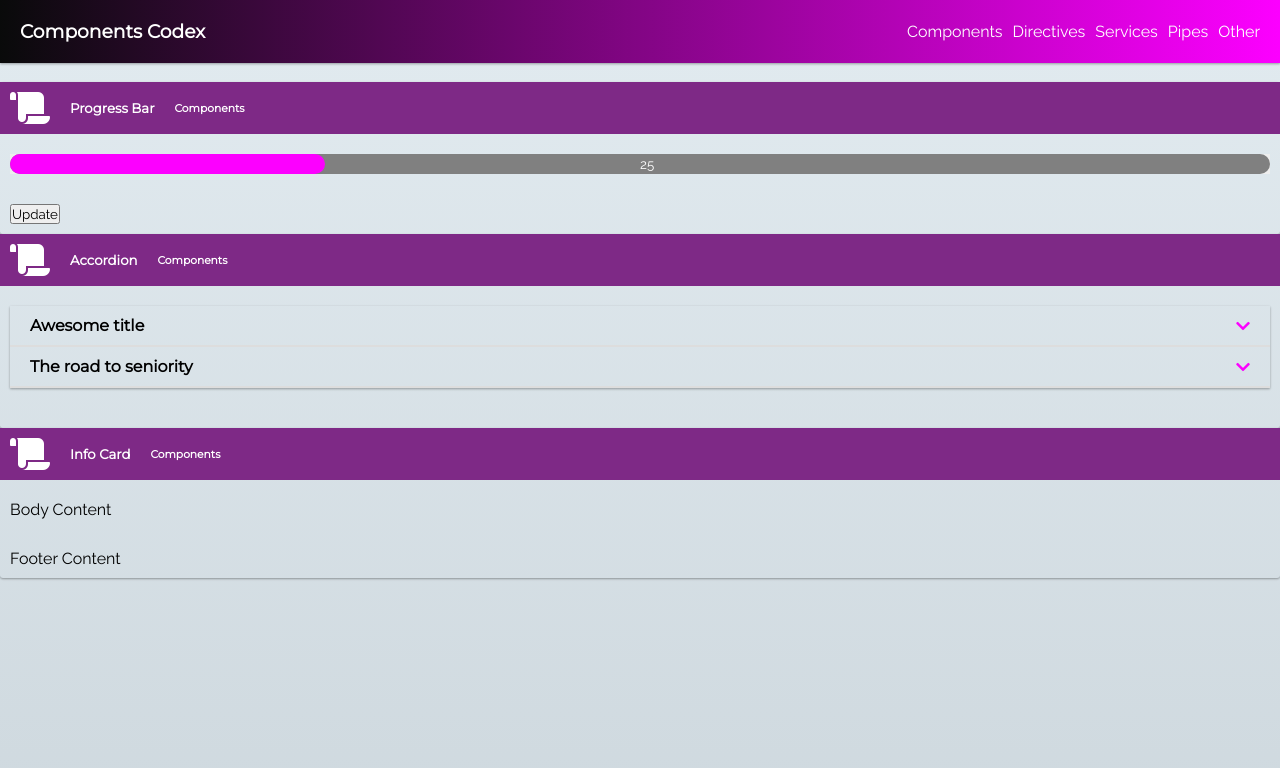
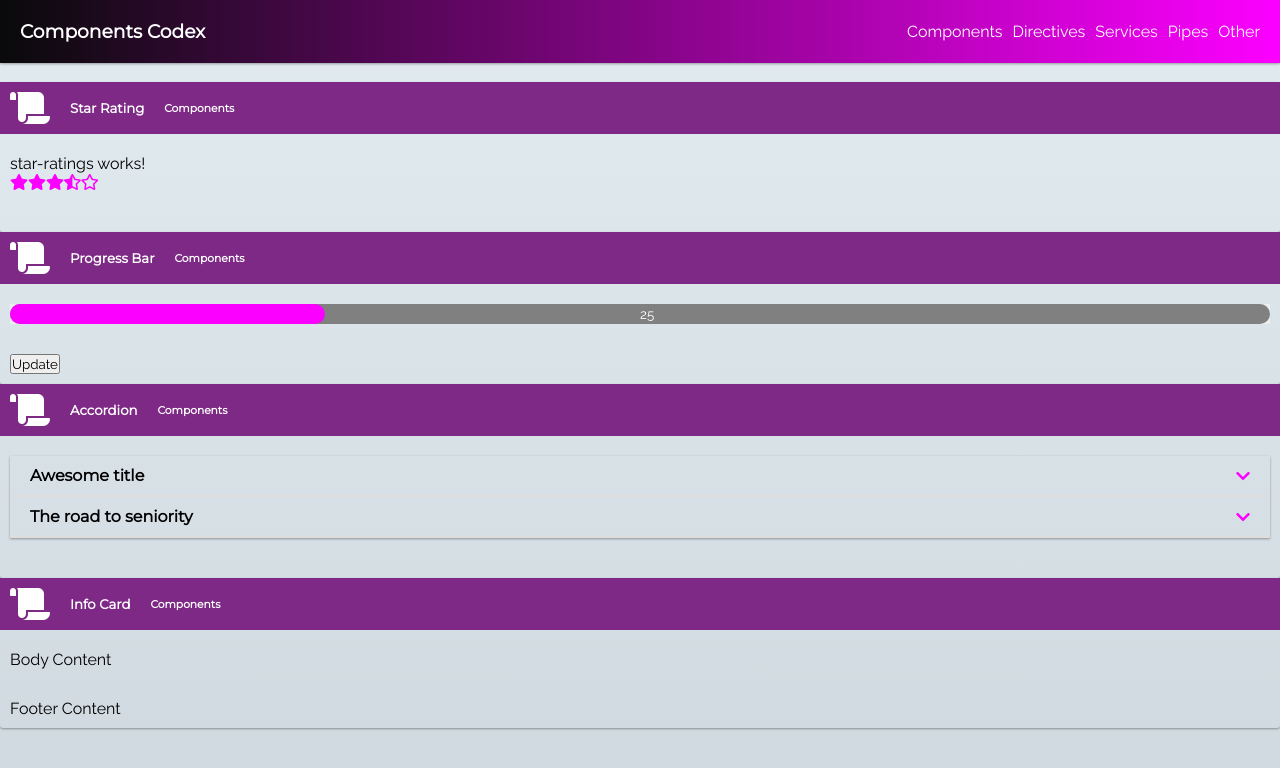
Before and after one commit to SavaAdi/100Challenge, an Angular app: page / in a window 1280 px wide. Shown: the top 768 px of the page. Built offline with nearby package versions, Linux system fonts and the light colour scheme.

Commit message:
added star ratings component

```diff
--- a/src/app/app.component.html
+++ b/src/app/app.component.html
@@ -5,22 +5,40 @@
     <li>Services</li>
     <li>Pipes</li>
     <li>Other</li>
-
   </ul>
 </app-toolbar>
 
-<br>
+<br />
 
-<app-card [iconClasses]="'fas fa-scroll fa-2x'" [title]="'Progress Bar'" [subTitle]="'Components'">
+<app-card
+  [iconClasses]="'fas fa-scroll fa-2x'"
+  [title]="'Star Rating'"
+  [subTitle]="'Components'">
+  <app-star-ratings body [rating]="3.5"></app-star-ratings>
+</app-card>
+
+<app-card
+  [iconClasses]="'fas fa-scroll fa-2x'"
+  [title]="'Progress Bar'"
+  [subTitle]="'Components'"
+>
   <app-progress-bar body [value]="progressValue"></app-progress-bar>>
   <button footer (click)="progressValue = 75">Update</button>
 </app-card>
 
-  <app-card [iconClasses]="'fas fa-scroll fa-2x'" [title]="'Accordion'" [subTitle]="'Components'">
+<app-card
+  [iconClasses]="'fas fa-scroll fa-2x'"
+  [title]="'Accordion'"
+  [subTitle]="'Components'"
+>
   <app-accordion body [items]="accordionItems"></app-accordion>
 </app-card>
 
-  <app-card [iconClasses]="'fas fa-scroll fa-2x'" [title]="'Info Card'" [subTitle]="'Components'">
+<app-card
+  [iconClasses]="'fas fa-scroll fa-2x'"
+  [title]="'Info Card'"
+  [subTitle]="'Components'"
+>
   <!-- <img body src="https://design-milk.com/images/2020/01/Rooftop-intercontinental-bucharest-Keshia-Design-Milk.jpeg"> -->
   <p body>Body Content</p>
   <p footer>Footer Content</p>
--- a/src/app/app.module.ts
+++ b/src/app/app.module.ts
@@ -6,6 +6,7 @@ import { ToolbarComponent } from './components/toolbar/toolbar.component';
 import { CardComponent } from './components/card/card.component';
 import { AccordionComponent } from './components/accordion/accordion.component';
 import { ProgressBarComponent } from './components/progress-bar/progress-bar.component';
+import { StarRatingsComponent } from './components/star-ratings/star-ratings.component';
 
 @NgModule({
   declarations: [
@@ -13,7 +14,8 @@ import { ProgressBarComponent } from './components/progress-bar/progress-bar.com
     ToolbarComponent,
     CardComponent,
     AccordionComponent,
-    ProgressBarComponent
+    ProgressBarComponent,
+    StarRatingsComponent
   ],
   imports: [
     BrowserModule
--- /dev/null
+++ b/src/app/components/star-ratings/star-ratings.component.html
@@ -0,0 +1,5 @@
+<p>star-ratings works!</p>
+<!-- x of array -->
+<i class="fas fa-star" *ngFor="let star of fullStars"></i>
+<i class="fas fa-star-half-alt" *ngIf="hasHalfStar"></i>
+<i class="far fa-star" *ngFor="let star of emptyStars"></i>
--- /dev/null
+++ b/src/app/components/star-ratings/star-ratings.component.scss
@@ -0,0 +1,4 @@
+i {
+    color:  #FC00FF;
+    // color: #e5e510;
+}
--- /dev/null
+++ b/src/app/components/star-ratings/star-ratings.component.ts
@@ -0,0 +1,35 @@
+import { Component, Input, OnInit } from '@angular/core';
+
+@Component({
+  selector: 'app-star-ratings',
+  templateUrl: './star-ratings.component.html',
+  styleUrls: ['./star-ratings.component.scss']
+})
+export class StarRatingsComponent implements OnInit {
+
+  @Input() public rating = 0;
+
+  public get fullStars(): number[] {
+    const totalFullStars = Math.floor(this.rating);
+// we fill it with 0 because the value doesn't matter, we just need this for the *ngFor
+    return Array(totalFullStars).fill(0);
+  }
+
+  public get hasHalfStar(): boolean {
+    const hasHalfStar = (this.rating - Math.floor(this.rating) >= 0.5);
+    return hasHalfStar;
+  }
+
+  public get emptyStars(): number[] {
+    const highestRating = 5;
+    const totalEmptyStars = Math.floor(highestRating - this.rating);
+
+    return Array(totalEmptyStars).fill(0);
+  }
+
+  constructor() { }
+
+  ngOnInit(): void {
+  }
+
+}
```
Also changed, not shown: 1 other file (tests, documents, lock files or other folders). Lines whose indentation alone changed are shown as unchanged.
